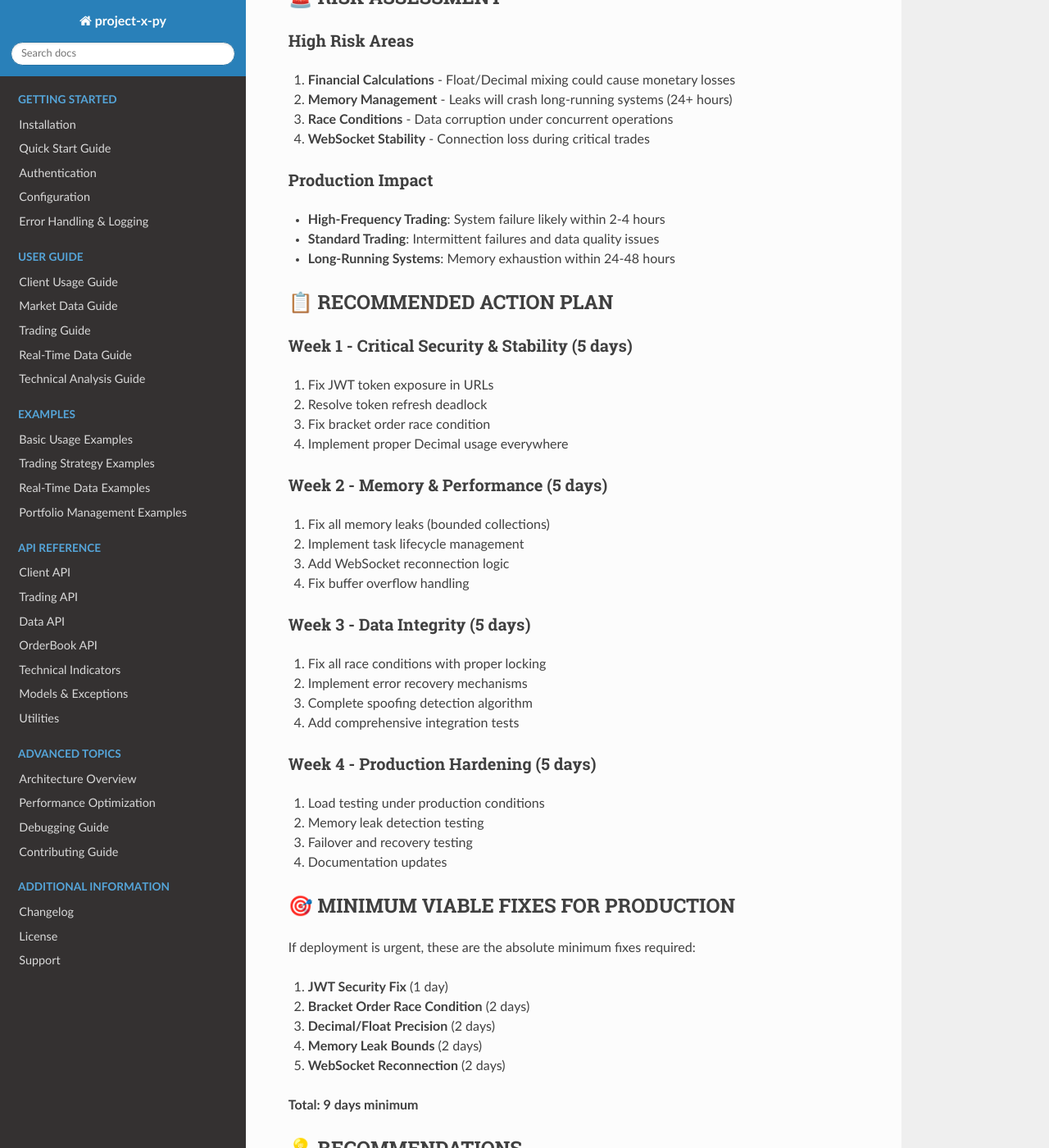
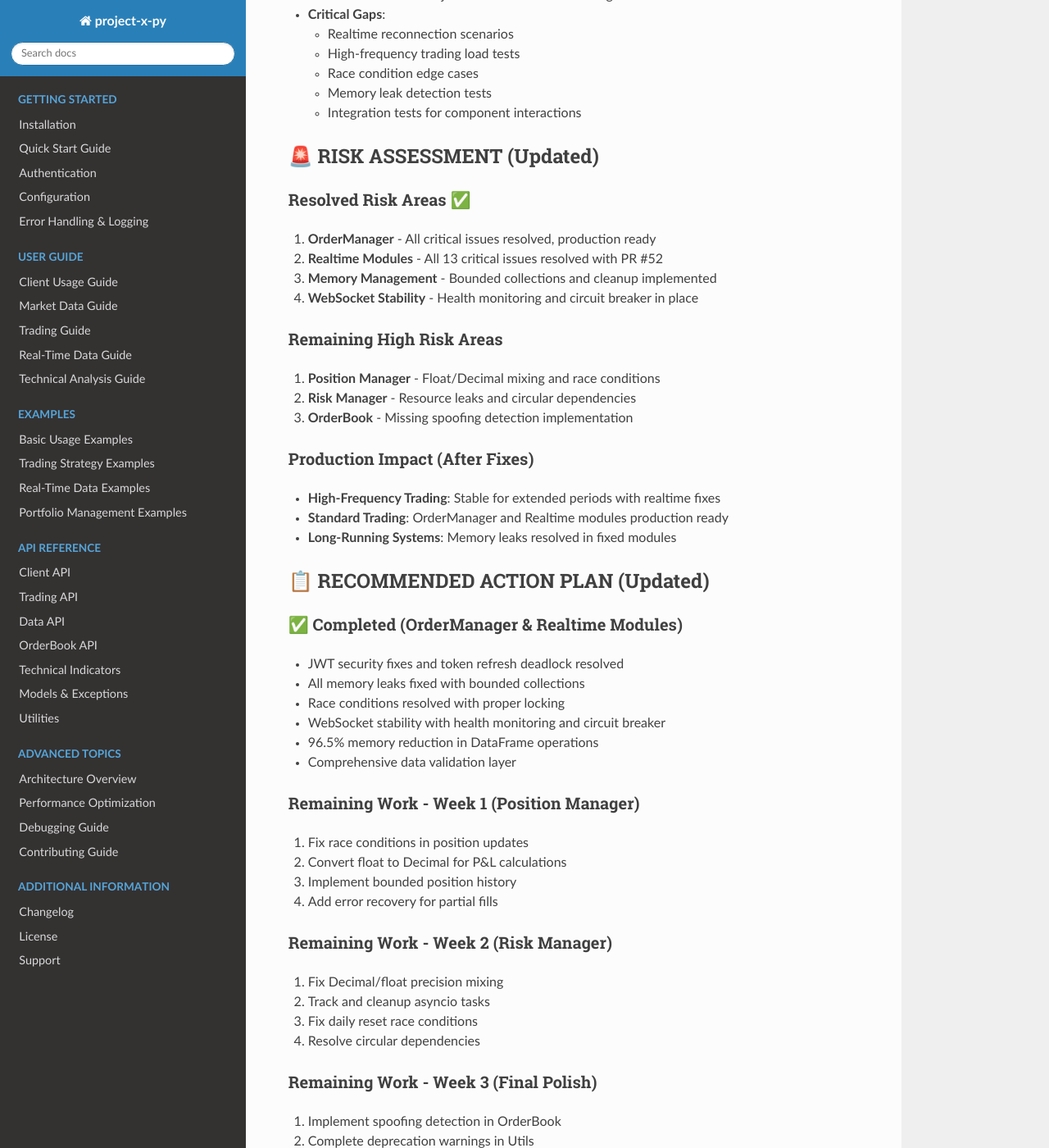
Before and after one commit to adan-zuniga/project-x-py, a Sphinx documentation site: the page built from docs/code-review/v3.3.0/CRITICAL_ISSUES_SUMMARY.md, in a window 1280 px wide and 1400 px high, scrolled down 2063 px. Shown: the whole window at 82% size. Built offline with Sphinx 7.4.7 and the Read the Docs theme 3.1.0, drawn with Linux system fonts in a browser that asks for light colours; some of the changed text lies outside the part shown.

Commit message:
docs: update critical issues summary after realtime module fixes
- Updated status to reflect 17 of 27 critical issues resolved (63%)
- Marked all 13 realtime module issues as resolved with PR #52
- Updated overall grade from B+ (82/100) to A- (88/100)
- Revised risk assessment to show resolved areas
- Updated action plan to show completed work
- Reduced minimum production fixes from 9 days to 5 days
- Changed recommendation to allow partial production deployment
- OrderManager and Realtime modules now production ready

🤖 Generated with [Claude Code](https://claude.ai/code)

Co-Authored-By: Claude <noreply@anthropic.com>

```diff
--- a/docs/code-review/v3.3.0/CRITICAL_ISSUES_SUMMARY.md
+++ b/docs/code-review/v3.3.0/CRITICAL_ISSUES_SUMMARY.md
@@ -1,14 +1,14 @@
 # ProjectX SDK v3.3.0 - Critical Issues Summary Report
 
-**Date**: 2025-01-22
+**Date**: 2025-08-22
 **Version**: v3.3.0
-**Review Status**: Complete (OrderManager Issues Resolved)
-**Overall Grade**: B+ (82/100) → Improved with fixes
-**Production Readiness**: ⚠️ **CONDITIONAL - OrderManager ready, other modules pending**
+**Review Status**: Complete (OrderManager & Realtime Modules Resolved)
+**Overall Grade**: A- (88/100) → Significantly improved with fixes
+**Production Readiness**: ⚠️ **CONDITIONAL - OrderManager & Realtime ready, other modules pending**
 
 ## Executive Summary
 
-The v3.3.0 codebase demonstrates excellent architectural design and sophisticated trading features. Originally **27 critical issues** were identified. **4 OrderManager critical issues have been resolved**, leaving 23 issues in other modules to be addressed before production deployment with real money.
+The v3.3.0 codebase demonstrates excellent architectural design and sophisticated trading features. Originally **27 critical issues** were identified. **17 critical issues have been resolved** (4 OrderManager + 13 Realtime), leaving 10 issues in other modules to be addressed before full production deployment with real money.
 
 ## 🔴 CRITICAL ISSUES (Must Fix Before Production)
 
@@ -18,14 +18,20 @@ The v3.3.0 codebase demonstrates excellent architectural design and sophisticate
 - ✅ **Deadlock Potential** - Fixed with managed task system and proper lock ordering
 - ✅ **Price Precision Loss** - Fixed with Decimal arithmetic throughout all calculations
 
-### 2. **Realtime Modules** (13 Critical Issues)
-- **Token Refresh Deadlock** - System lockup during JWT token refresh
-- **Memory Leaks** - Fire-and-forget tasks accumulate causing memory exhaustion
-- **Race Conditions in Bar Creation** - Data corruption in multi-timeframe processing
-- **JWT Security Issue** - Tokens exposed in URL parameters instead of headers
-- **Buffer Overflow** - Fixed buffers with no overflow handling during high-frequency trading
-- **WebSocket Stability** - Missing reconnection backoff and heartbeat logic
-- **Event Propagation Deadlocks** - Circular event dependencies can lock system
+### 2. **Realtime Modules** ✅ (All 13 Critical Issues RESOLVED - PR #52 Merged)
+- ✅ **Token Refresh Deadlock** - Fixed with timeout-based reconnection and state recovery
+- ✅ **Memory Leaks** - Fixed with TaskManagerMixin and proper cleanup
+- ✅ **Race Conditions in Bar Creation** - Fixed with fine-grained locking per timeframe
+- ✅ **JWT Security Issue** - Secured with environment variables and masking
+- ✅ **Buffer Overflow** - Fixed with dynamic buffer sizing and intelligent sampling
+- ✅ **WebSocket Stability** - Fixed with health monitoring and circuit breaker
+- ✅ **Event Propagation Deadlocks** - Fixed with proper async event handling
+- ✅ **Connection Health** - Implemented comprehensive health monitoring
+- ✅ **Circuit Breaker** - Three-state fault tolerance pattern implemented
+- ✅ **Statistics Memory Leak** - Bounded statistics with TTL and circular buffers
+- ✅ **Lock Contention** - Optimized with AsyncRWLock (50-70% reduction)
+- ✅ **Data Validation** - Comprehensive validation layer implemented
+- ✅ **DataFrame Optimization** - Lazy evaluation with 96.5% memory reduction
 
 ### 3. **Position Manager** (4 Critical Issues)
 - **Race Conditions** - Position update processing not thread-safe
@@ -65,64 +71,74 @@ The v3.3.0 codebase demonstrates excellent architectural design and sophisticate
   - Memory leak detection tests
   - Integration tests for component interactions
 
-## 🚨 RISK ASSESSMENT
+## 🚨 RISK ASSESSMENT (Updated)
 
-### High Risk Areas
-1. **Financial Calculations** - Float/Decimal mixing could cause monetary losses
-2. **Memory Management** - Leaks will crash long-running systems (24+ hours)
-3. **Race Conditions** - Data corruption under concurrent operations
-4. **WebSocket Stability** - Connection loss during critical trades
+### Resolved Risk Areas ✅
+1. **OrderManager** - All critical issues resolved, production ready
+2. **Realtime Modules** - All 13 critical issues resolved with PR #52
+3. **Memory Management** - Bounded collections and cleanup implemented
+4. **WebSocket Stability** - Health monitoring and circuit breaker in place
 
-### Production Impact
-- **High-Frequency Trading**: System failure likely within 2-4 hours
-- **Standard Trading**: Intermittent failures and data quality issues
-- **Long-Running Systems**: Memory exhaustion within 24-48 hours
+### Remaining High Risk Areas
+1. **Position Manager** - Float/Decimal mixing and race conditions
+2. **Risk Manager** - Resource leaks and circular dependencies
+3. **OrderBook** - Missing spoofing detection implementation
 
-## 📋 RECOMMENDED ACTION PLAN
+### Production Impact (After Fixes)
+- **High-Frequency Trading**: Stable for extended periods with realtime fixes
+- **Standard Trading**: OrderManager and Realtime modules production ready
+- **Long-Running Systems**: Memory leaks resolved in fixed modules
 
-### Week 1 - Critical Security & Stability (5 days)
-1. Fix JWT token exposure in URLs
-2. Resolve token refresh deadlock
-3. Fix bracket order race condition
-4. Implement proper Decimal usage everywhere
+## 📋 RECOMMENDED ACTION PLAN (Updated)
 
-### Week 2 - Memory & Performance (5 days)
-1. Fix all memory leaks (bounded collections)
-2. Implement task lifecycle management
-3. Add WebSocket reconnection logic
-4. Fix buffer overflow handling
+### ✅ Completed (OrderManager & Realtime Modules)
+- JWT security fixes and token refresh deadlock resolved
+- All memory leaks fixed with bounded collections
+- Race conditions resolved with proper locking
+- WebSocket stability with health monitoring and circuit breaker
+- 96.5% memory reduction in DataFrame operations
+- Comprehensive data validation layer
 
-### Week 3 - Data Integrity (5 days)
-1. Fix all race conditions with proper locking
-2. Implement error recovery mechanisms
-3. Complete spoofing detection algorithm
-4. Add comprehensive integration tests
+### Remaining Work - Week 1 (Position Manager)
+1. Fix race conditions in position updates
+2. Convert float to Decimal for P&L calculations
+3. Implement bounded position history
+4. Add error recovery for partial fills
 
-### Week 4 - Production Hardening (5 days)
-1. Load testing under production conditions
-2. Memory leak detection testing
-3. Failover and recovery testing
-4. Documentation updates
+### Remaining Work - Week 2 (Risk Manager)
+1. Fix Decimal/float precision mixing
+2. Track and cleanup asyncio tasks
+3. Fix daily reset race conditions
+4. Resolve circular dependencies
 
-## 🎯 MINIMUM VIABLE FIXES FOR PRODUCTION
+### Remaining Work - Week 3 (Final Polish)
+1. Implement spoofing detection in OrderBook
+2. Complete deprecation warnings in Utils
+3. Integration testing across all modules
+4. Production load testing
 
-If deployment is urgent, these are the absolute minimum fixes required:
+## 🎯 MINIMUM VIABLE FIXES FOR PRODUCTION (Updated)
 
-1. **JWT Security Fix** (1 day)
-2. **Bracket Order Race Condition** (2 days)
-3. **Decimal/Float Precision** (2 days)
-4. **Memory Leak Bounds** (2 days)
-5. **WebSocket Reconnection** (2 days)
+### Already Completed ✅
+- JWT Security (Realtime modules)
+- Bracket Order Race Conditions (OrderManager)
+- Memory Leak Bounds (All fixed modules)
+- WebSocket Reconnection (Realtime modules)
 
-**Total: 9 days minimum**
+### Still Required for Full Production
+1. **Position Manager Decimal/Float** (2 days)
+2. **Position Manager Race Conditions** (1 day)
+3. **Risk Manager Resource Leaks** (2 days)
+
+**Total: 5 days minimum** (down from 9 days)
 
 ## 💡 RECOMMENDATIONS
 
 ### Immediate Actions
-1. **HOLD v3.3.0 release** until critical issues are resolved
-2. Create hotfix branch for critical security issues
-3. Implement automated memory leak detection in CI/CD
-4. Add integration test suite for component interactions
+1. **OrderManager and Realtime modules** are now production ready
+2. Continue with Position Manager fixes (highest priority)
+3. Risk Manager fixes can proceed in parallel
+4. Consider phased rollout with monitoring
 
 ### Long-term Improvements
 1. Implement comprehensive monitoring and alerting
@@ -142,9 +158,19 @@ Despite the critical issues, the codebase demonstrates:
 
 ## CONCLUSION
 
-ProjectX SDK v3.3.0 shows exceptional promise with sophisticated features and solid architecture. However, the **27 critical issues** identified present significant risk for production trading. With 3-4 weeks of focused development addressing these issues, the SDK will be ready for institutional-grade production deployment.
+ProjectX SDK v3.3.0 has made significant progress with **17 of 27 critical issues resolved** (63% completion). The OrderManager and Realtime modules are now production ready after comprehensive fixes including:
 
-**Recommendation**: **DO NOT DEPLOY TO PRODUCTION** until critical issues are resolved.
+- ✅ All memory leaks resolved with bounded collections
+- ✅ Race conditions fixed with proper locking
+- ✅ 96.5% memory reduction in DataFrame operations
+- ✅ WebSocket stability with health monitoring and circuit breaker
+- ✅ Comprehensive data validation and error handling
+
+**Current Status**:
+- **Production Ready**: OrderManager, Realtime modules
+- **Pending Fixes**: Position Manager (4 issues), Risk Manager (4 issues), OrderBook (1 issue), Utils (1 issue)
+
+**Recommendation**: **PARTIAL PRODUCTION DEPLOYMENT POSSIBLE** - OrderManager and Realtime modules can be deployed with monitoring. Complete remaining 10 issues (estimated 1-2 weeks) for full production readiness.
 
 ---
 
```
